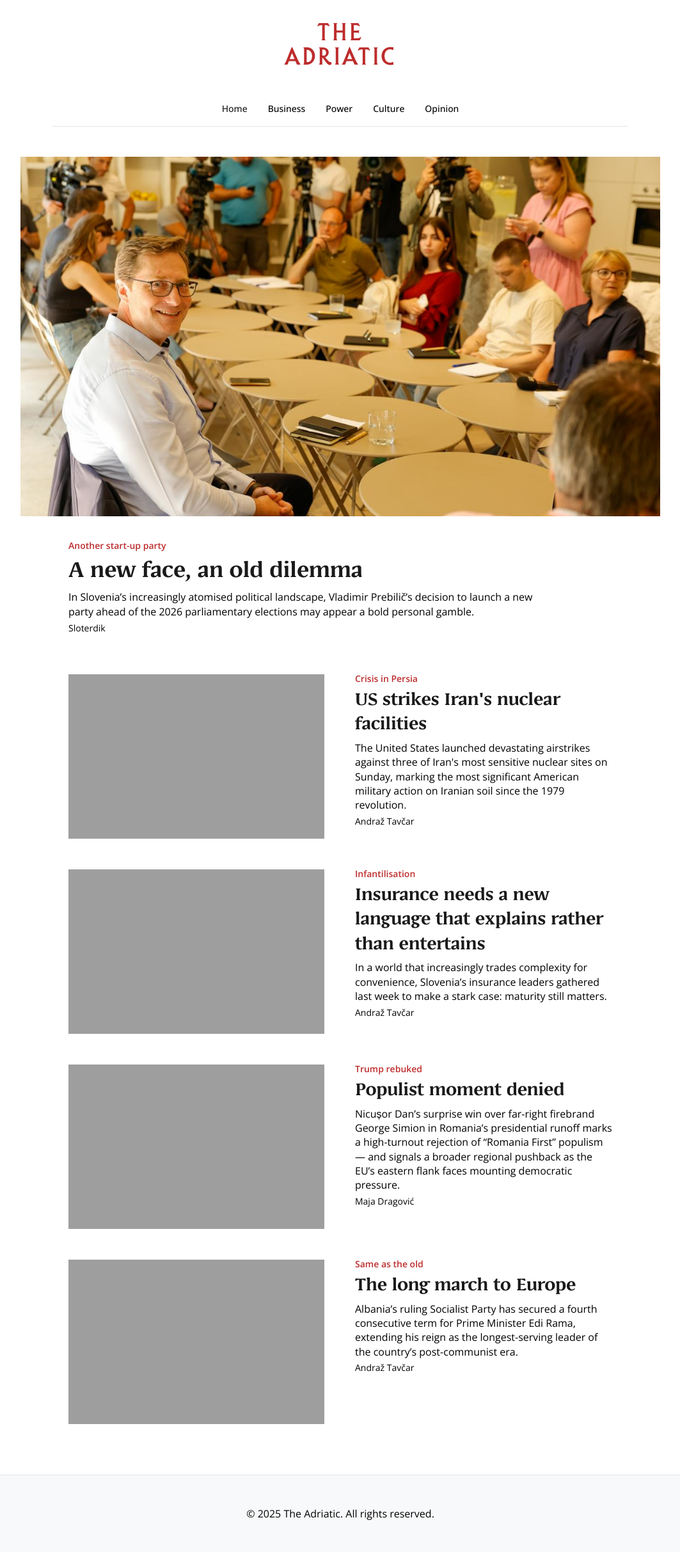
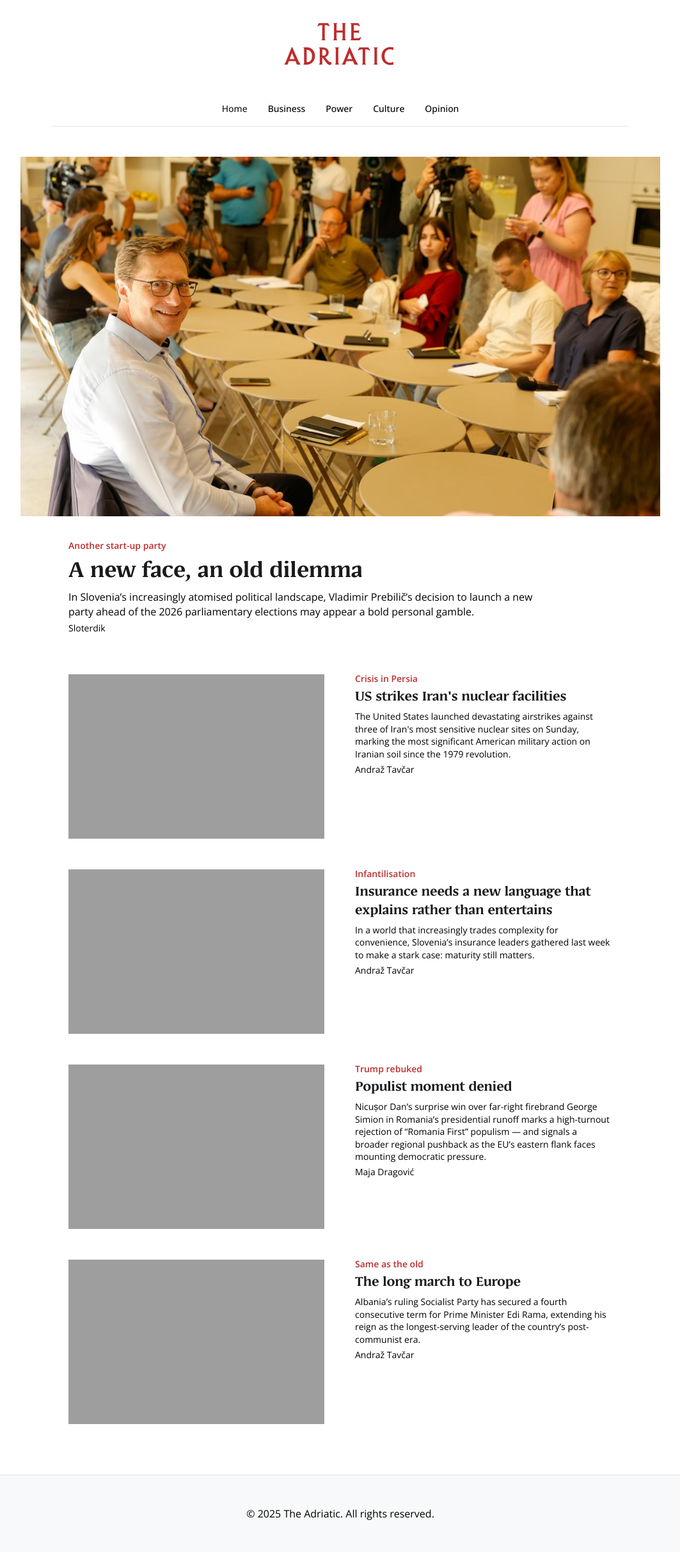
Before and after one commit to tfhoerest/azt, a Jekyll site: the page built from index.html, in a window 1280 px wide. Shown: the whole page at 64% size, without its empty margins (108-1171 px from the left). Built offline with Jekyll 4.4.1, drawn with Linux system fonts in a browser that asks for light colours; the list of posts is cut into pages by our own code.

Commit message:
Update home.html

```diff
--- a/_layouts/home.html
+++ b/_layouts/home.html
@@ -128,7 +128,7 @@
 
 .article-content h3 {
     font-family: 'Adriatic22', Georgia, serif;
-    font-size: var(--z-ds-fontsize-32);
+    font-size: var(--z-ds-fontsize-24);
     font-weight: 700;
     color: var(--z-ds-color-text-100);
     line-height: 1.3;
@@ -149,7 +149,7 @@
     font-family: 'Open Sans', Arial, sans-serif;  /* Changed to Open Sans */
     font-weight: 300;  /* Lighter weight for Open Sans */
     color: var(--z-ds-color-text-70);
-    font-size: var(--z-ds-fontsize-16);  /* Smaller - was 22, now 16 */
+    font-size: var(--z-ds-fontsize-14);  /* Smaller - was 22, now 16 */
     line-height: 1.5;
     margin-bottom: var(--z-ds-space-s);  /* Space before author */
 }
```
